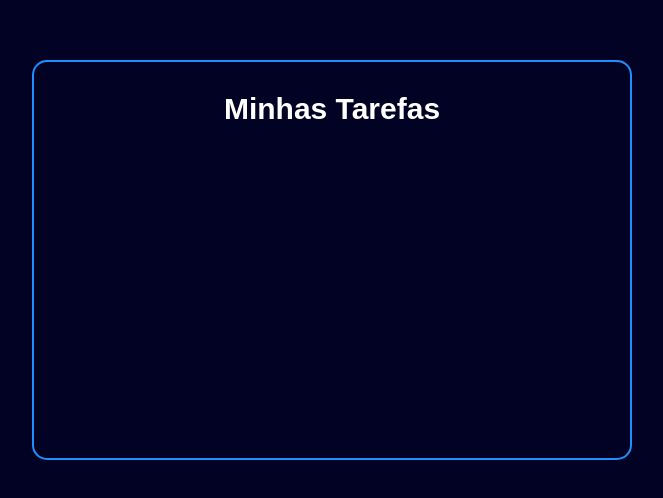
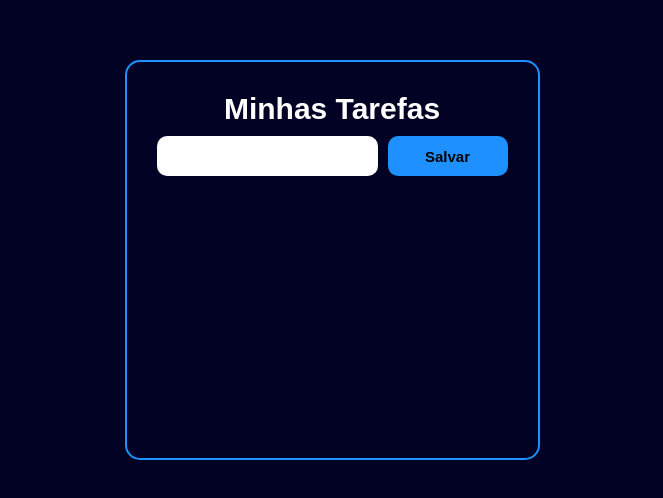
Before and after one commit to williamalves94/crud-reactjs, a React (Vite) app: page / in a window 1280 px wide. Shown: the part 140-638 px from the top of the page, without its empty margins (308-971 px from the left). Built offline with nearby package versions, Linux system fonts and the light colour scheme.

Commit message:
feat: input e botão adicionado

```diff
--- a/src/App.jsx
+++ b/src/App.jsx
@@ -1,14 +1,15 @@
 import React from "react";
 import { Container, DivCrud } from "./styles/style";
 import { Header } from './components/header';
+import { InputAndButton } from './components/inputAndButton'
 
 const App = () => {
 
   return (
       <Container>
-
         <DivCrud>
           <Header />
+          <InputAndButton />
         </DivCrud>
 
       </Container>
--- a/src/components/inputAndButton.jsx
+++ b/src/components/inputAndButton.jsx
@@ -0,0 +1,10 @@
+import { DivInputAndButton, Button} from '../styles/style';
+
+export const InputAndButton = () => {
+    return(
+        <DivInputAndButton>
+            <input type="text" />
+            <Button>Salvar</Button>
+        </DivInputAndButton>
+    )
+}
--- a/src/styles/style.jsx
+++ b/src/styles/style.jsx
@@ -9,13 +9,13 @@ export const Container = styled.div`
 `;
 
 export const DivCrud = styled.div`
-    width: 600px;
+    max-width: 600px;
     min-height: 400px;
     border: 2px solid DodgerBlue;
     border-radius: 15px;
     padding: 30px;
-    display: flex;
     justify-content: center;
+
 `;
 
 export const Head = styled.header`
@@ -23,4 +23,45 @@ export const Head = styled.header`
     font-weight: bold;
     font-family: sans-serif;
     color: #fff;
+    display: flex;
+    justify-content: center;
 `;
+
+export const DivInputAndButton = styled.div`
+    max-width: 600px;
+    flex-direction: column;
+    margin-top: 10px;
+
+    input{
+        height: 40px;
+        background-color: #fff;
+        border-radius: 10px;
+        outline: none;
+        border: none;
+        padding: 10px;
+        font-size: 15px;
+        font-weight: bold;
+        flex: 2;
+    }
+`;
+
+export const Button = styled.button`
+    border: none;
+    border-radius: 10px;
+    background-color: DodgerBlue;
+    margin-left: 10px;
+    height: 40px;
+    width: 120px;
+    font-size: 15px;
+    font-weight: bold;
+    cursor: pointer;
+    flex: 11;
+    &:hover{
+        transition: all 0.5s ease;
+        background-color: #1981e9;
+    }
+
+
+
+
+`;
```
